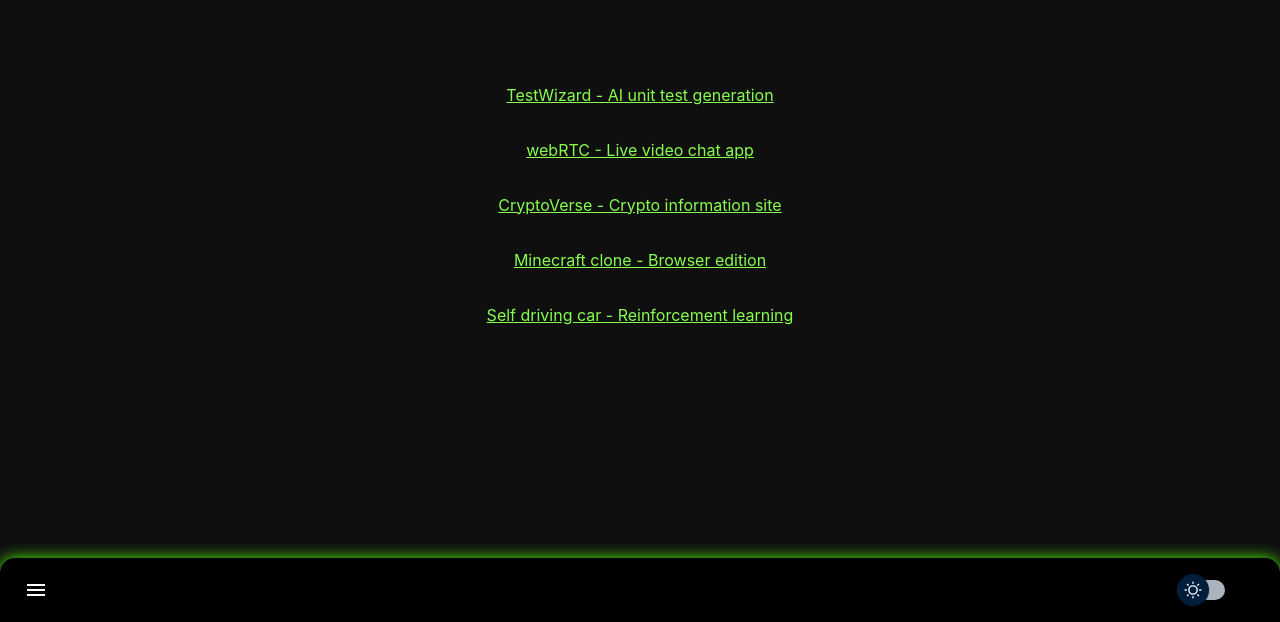
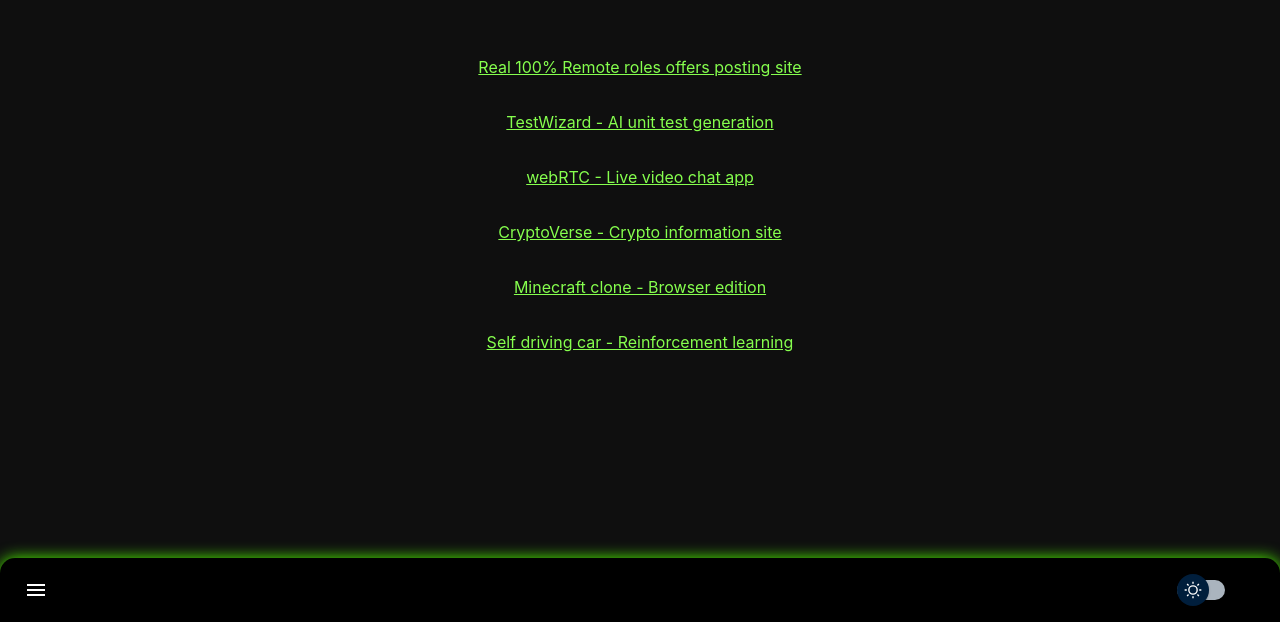
Before and after one commit to dtellz/d-t.com, a React (Create React App) app: page /projects in a window 1280 px wide. Shown: the part 178-800 px from the top of the page. Built offline with nearby package versions, Linux system fonts and the light colour scheme.

Commit message:
add teletrabajo project link

```diff
--- a/src/pages/projects/index.jsx
+++ b/src/pages/projects/index.jsx
@@ -8,6 +8,7 @@
     const darkMode = theme.state.darkMode;
     return (
         <div className={darkMode ? 'projects__container container-dark' : 'projects__container container-light'}>
+            <a style={{ paddingBottom: '35px' }} className={darkMode ? 'App-link' : 'App-link light'} href='https://teletrabajo.app' target='_blank' rel="noreferrer"> Real 100% Remote roles offers posting site</a>
             <a style={{ paddingBottom: '35px' }} className={darkMode ? 'App-link' : 'App-link light'} href='https://marketplace.visualstudio.com/items?itemName=thesolutioners.testwizard' target='_blank' rel="noreferrer">TestWizard - AI unit test generation</a>
             <a style={{ paddingBottom: '35px' }} className={darkMode ? 'App-link' : 'App-link light'} href='https://stream-me-up.netlify.app' target='_blank' rel="noreferrer">webRTC - Live video chat app</a>
             <a style={{ paddingBottom: '35px' }} className={darkMode ? 'App-link' : 'App-link light'} href='https://versecrypto.netlify.app' target='_blank' rel="noreferrer">CryptoVerse - Crypto information site</a>
```
